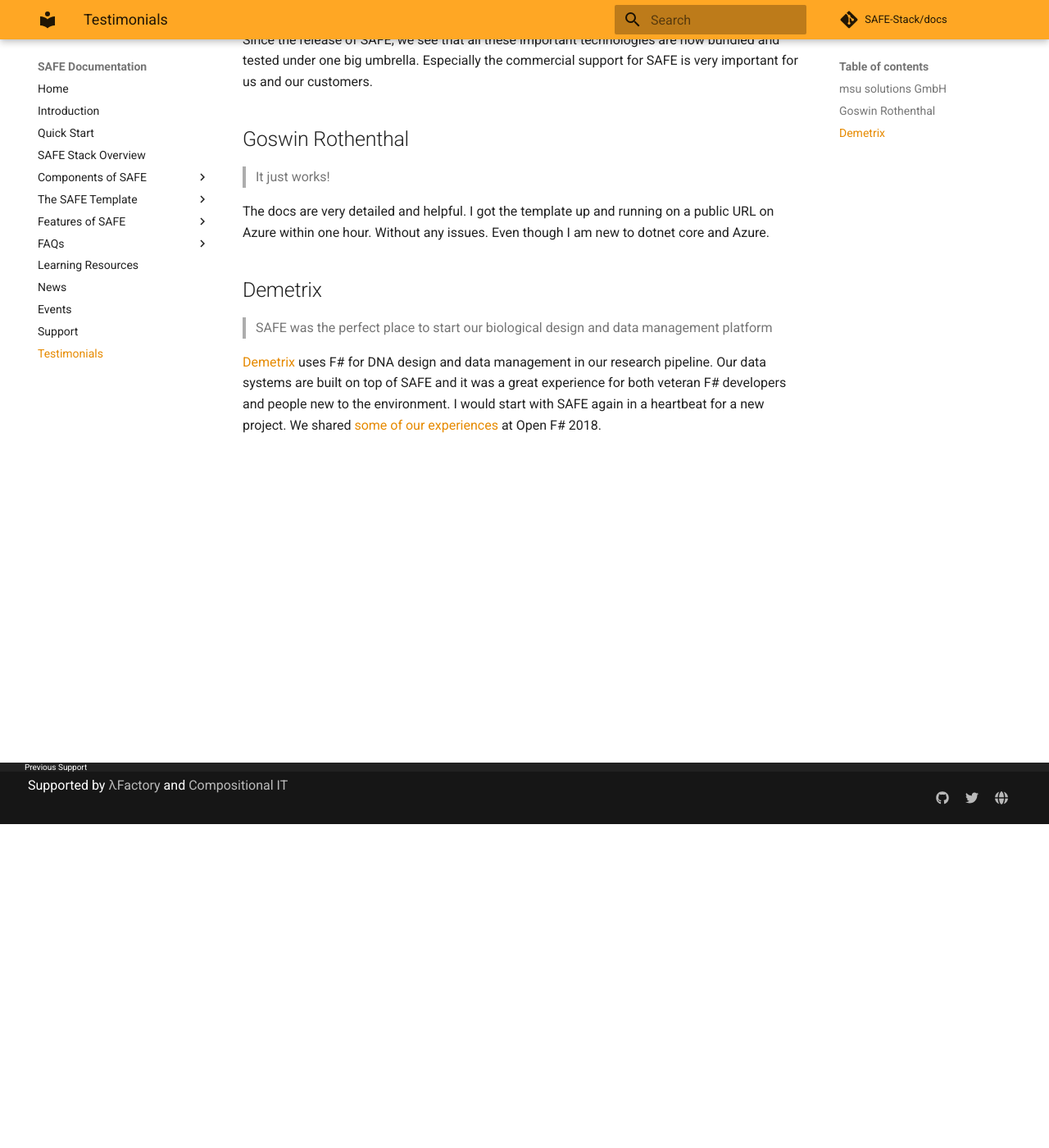
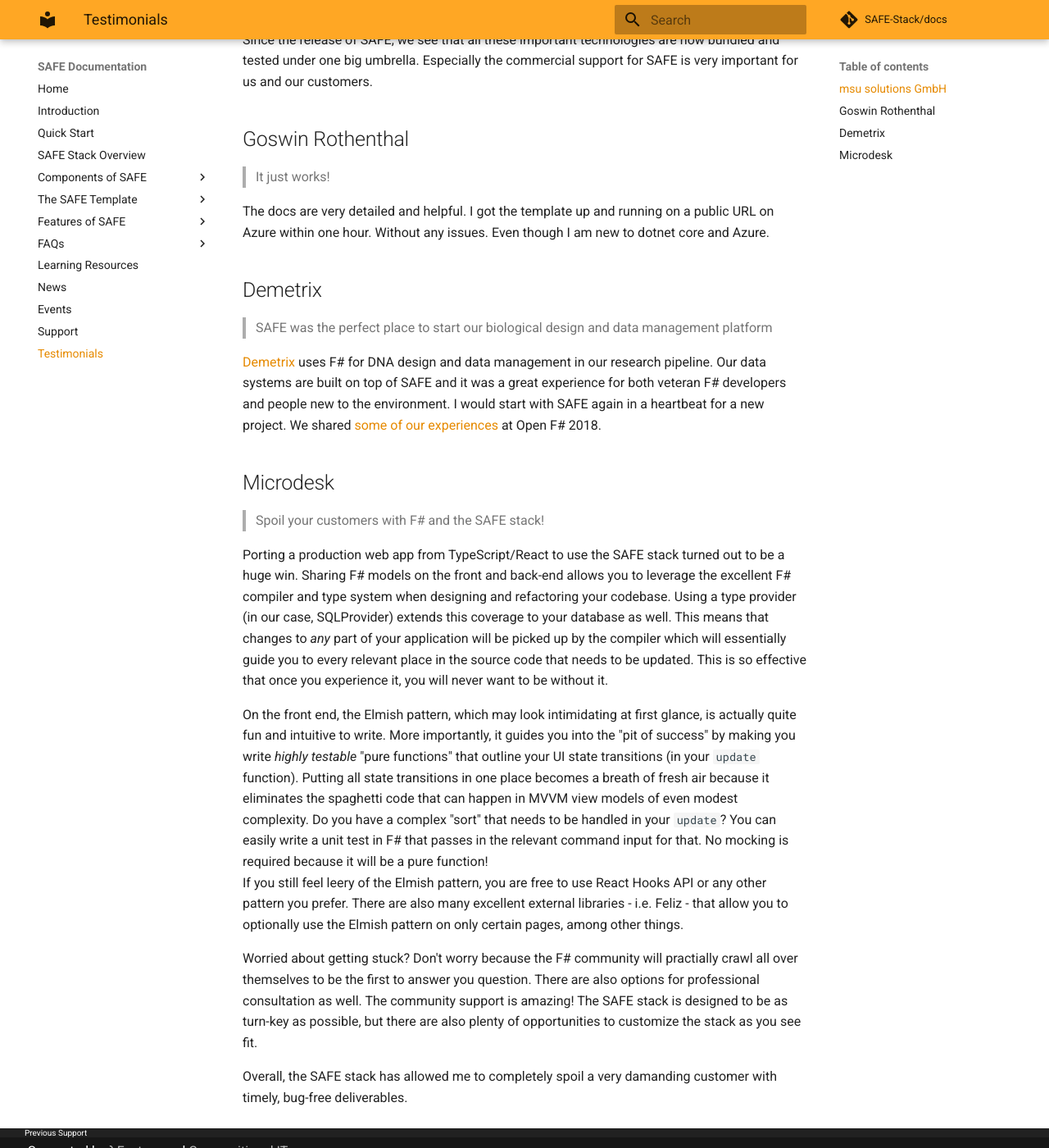
Before and after one commit to SAFE-Stack/docs, an MkDocs documentation site: the page built from docs/testimonials.md, in a window 1280 px wide and 1400 px high, scrolled down 395 px. Shown: the whole window at 82% size. Built offline with MkDocs 1.6.1 and Material for MkDocs 9.7.7, drawn with Linux system fonts in a browser that asks for light colours; comment, search, counter and statistics services are not loaded.

Commit message:
Update testimonials.md
I hope I got all the typos!

```diff
--- a/docs/testimonials.md
+++ b/docs/testimonials.md
@@ -22,3 +22,17 @@
 > SAFE was the perfect place to start our biological design and data management platform
 
 [Demetrix](https://demetrixbio.com/) uses F# for DNA design and data management in our research pipeline.   Our data systems are built on top of SAFE and it was a great experience for both veteran F# developers and people new to the environment.  I would start with SAFE again in a heartbeat for a new project.  We shared [some of our experiences](https://github.com/demetrixbio/presentations/blob/master/OpenFSharp2018/OpenFSharpDemetrix.pdf) at Open F# 2018.
+
+## Microdesk
+
+> Spoil your customers with F# and the SAFE stack!
+
+Porting a production web app from TypeScript/React to use the SAFE stack turned out to be a huge win.  Sharing F# models on the front and back-end allows you to leverage the excellent F# compiler and type system when designing and refactoring your codebase.  Using a type provider (in our case, SQLProvider) extends this coverage to your database as well.  This means that changes to _any_ part of your application will be picked up by the compiler which will essentially guide you to every relevant place in the source code that needs to be updated.  This is so effective that once you experience it, you will never want to be without it.
+
+On the front end, the Elmish pattern, which may look intimidating at first glance, is actually quite fun and intuitive to write.  More importantly, it guides you into the "pit of success" by making you write _highly testable_ "pure functions" that outline your UI state transitions (in your `update` function).  Putting all state transitions in one place becomes a breath of fresh air because it eliminates the spaghetti code that can happen in MVVM view models of even modest complexity.  Do you have a complex "sort" that needs to be handled in your `update`?  You can easily write a unit test in F# that passes in the relevant command input for that.  No mocking is required because it will be a pure function!
+If you still feel leery of the Elmish pattern, you are free to use React Hooks API or any other pattern you prefer.  There are also many excellent external libraries - i.e. Feliz - that allow you to optionally use the Elmish pattern on only certain pages, among other things.
+
+Worried about getting stuck?  Don't worry because the F# community will practially crawl all over themselves to be the first to answer you question. There are also options for professional consultation as well.  The community support is amazing!
+The SAFE stack is designed to be as turn-key as possible, but there are also plenty of opportunities to customize the stack as you see fit.
+
+Overall, the SAFE stack has allowed me to completely spoil a very damanding customer with timely, bug-free deliverables.
```
